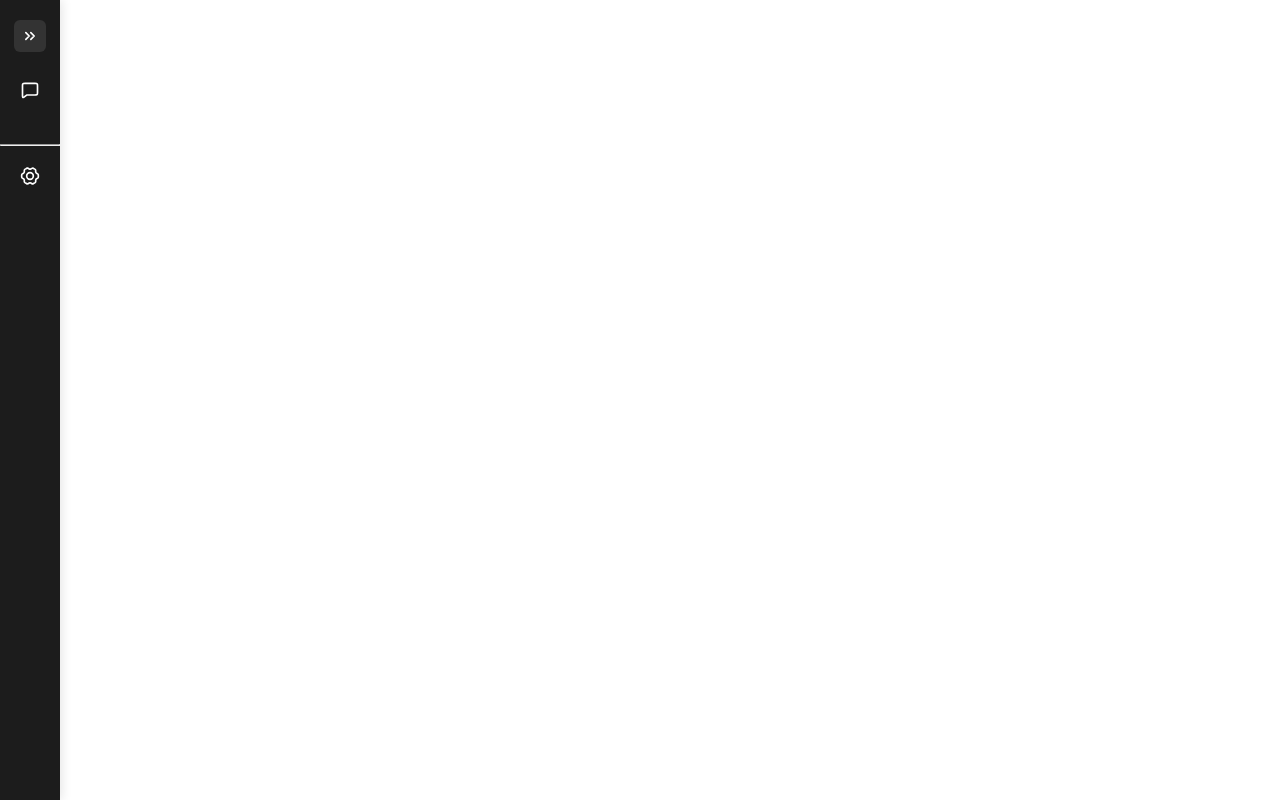
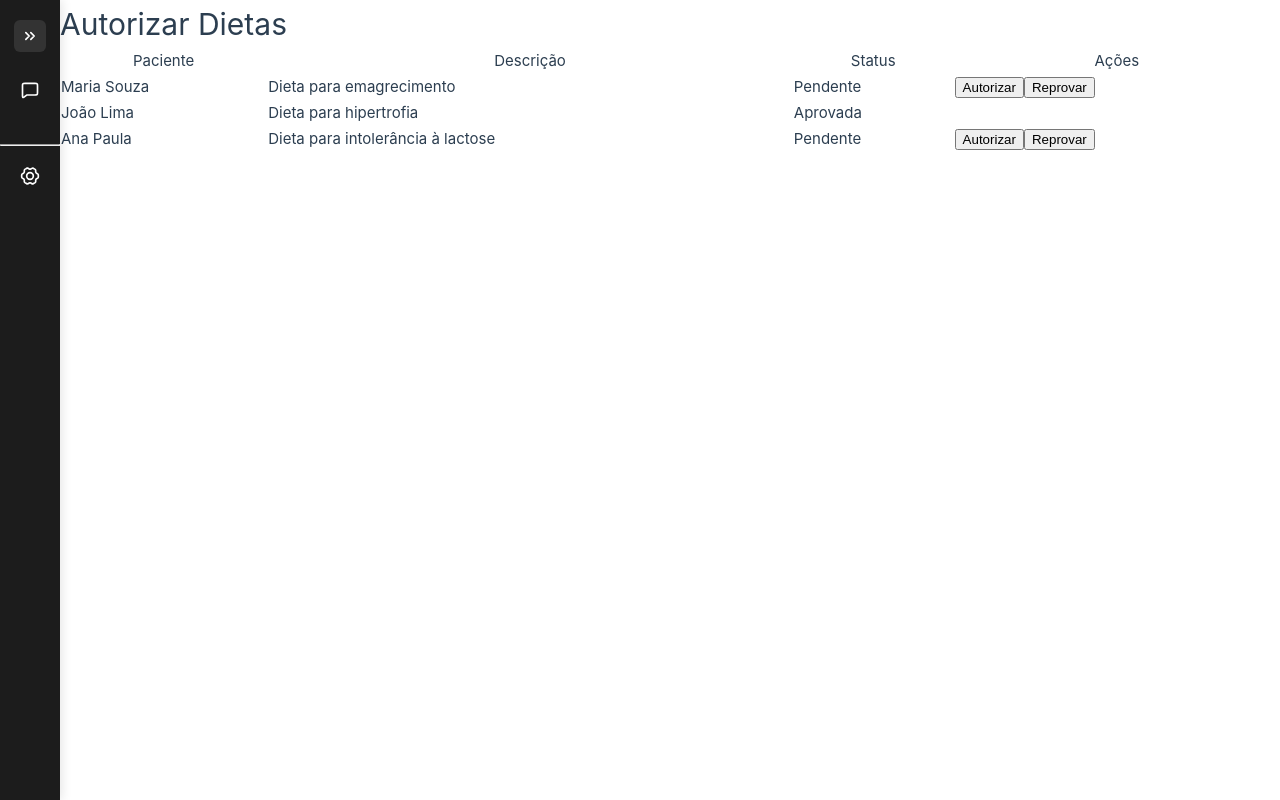
Before and after one commit to Byte-Boost/Frontend_Junipy, a Vue app: page /nutricionista in a window 1280 px wide. Before the commit this address had no page. Built offline with nearby package versions, Linux system fonts and the light colour scheme; the HTML template or start-up script is replaced by a standard one.

Commit message:
[feat]: nutritionist page

```diff
--- a/src/router/index.ts
+++ b/src/router/index.ts
@@ -22,6 +22,11 @@ const router = createRouter({
       path: "/users",
       name: "Users",
       component: () => import("../views/UserListView.vue"),
+    },
+    {
+      path: "/nutricionista",
+      name: "Nutricionista",
+      component: () => import("../views/NutricionistaView.vue"),
     }
   ],
 });
--- /dev/null
+++ b/src/views/NutricionistaView.vue
@@ -0,0 +1,86 @@
+<template>
+  <div class="p-6">
+    <h1 class="text-2xl font-bold mb-4">Autorizar Dietas</h1>
+
+    <!-- Lista de Dietas -->
+    <table class="min-w-full border border-gray-300 rounded-lg">
+      <thead class="bg-gray-100">
+        <tr>
+          <th class="px-4 py-2 text-left">Paciente</th>
+          <th class="px-4 py-2 text-left">Descrição</th>
+          <th class="px-4 py-2 text-left">Status</th>
+          <th class="px-4 py-2 text-center">Ações</th>
+        </tr>
+      </thead>
+      <tbody>
+        <tr
+          v-for="dieta in dietas"
+          :key="dieta.id"
+          class="border-t hover:bg-gray-50"
+        >
+          <td class="px-4 py-2">{{ dieta.paciente }}</td>
+          <td class="px-4 py-2">{{ dieta.descricao }}</td>
+          <td class="px-4 py-2">
+            <span
+              :class="{
+                'text-green-600 font-semibold': dieta.status === 'Aprovada',
+                'text-yellow-600 font-semibold': dieta.status === 'Pendente',
+                'text-red-600 font-semibold': dieta.status === 'Reprovada'
+              }"
+            >
+              {{ dieta.status }}
+            </span>
+          </td>
+          <td class="px-4 py-2 text-center">
+            <button
+              @click="autorizarDieta(dieta.id)"
+              class="bg-green-500 text-white px-3 py-1 rounded mr-2 hover:bg-green-600"
+              v-if="dieta.status === 'Pendente'"
+            >
+              Autorizar
+            </button>
+            <button
+              @click="reprovarDieta(dieta.id)"
+              class="bg-red-500 text-white px-3 py-1 rounded hover:bg-red-600"
+              v-if="dieta.status === 'Pendente'"
+            >
+              Reprovar
+            </button>
+          </td>
+        </tr>
+      </tbody>
+    </table>
+
+    <div v-if="dietas.length === 0" class="text-center text-gray-500 mt-4">
+      Nenhuma dieta encontrada.
+    </div>
+  </div>
+</template>
+
+<script setup lang="ts">
+import { ref } from "vue";
+
+// Exemplo de dietas (em produção, você buscaria da API)
+const dietas = ref([
+  { id: 1, paciente: "Maria Souza", descricao: "Dieta para emagrecimento", status: "Pendente" },
+  { id: 2, paciente: "João Lima", descricao: "Dieta para hipertrofia", status: "Aprovada" },
+  { id: 3, paciente: "Ana Paula", descricao: "Dieta para intolerância à lactose", status: "Pendente" },
+]);
+
+function autorizarDieta(id: number) {
+  const dieta = dietas.value.find((d) => d.id === id);
+  if (dieta) dieta.status = "Aprovada";
+}
+
+function reprovarDieta(id: number) {
+  const dieta = dietas.value.find((d) => d.id === id);
+  if (dieta) dieta.status = "Reprovada";
+}
+</script>
+
+<style scoped>
+table {
+  border-collapse: collapse;
+  width: 100%;
+}
+</style>
```
